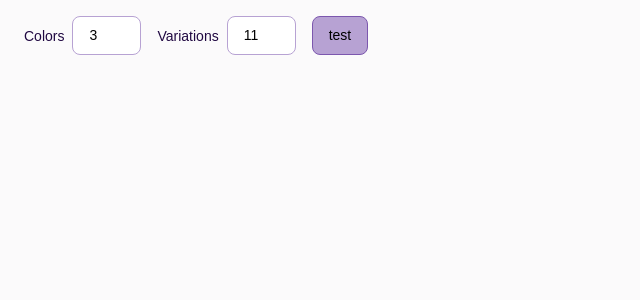
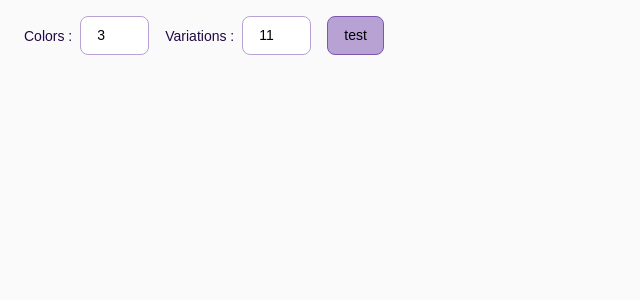
Before and after one commit to VanDenHendeSimon/color-palette, a Next.js app: page / in a window 1280 px wide. Shown: the top 300 px of the page, without its empty margins (0-640 px from the left). Built offline with nearby package versions, Linux system fonts and the light colour scheme.

Commit message:
: int label

```diff
--- a/components/NumericInput.tsx
+++ b/components/NumericInput.tsx
@@ -3,7 +3,7 @@ import React, { ChangeEvent, FormEvent } from 'react';
 export const NumericInput = ({ label, value, setter }: { label: string; value: number; setter: any }) => {
   return (
     <div className="c-numeric-input">
-      <label className="c-numeric-input__label" htmlFor="label">{label}</label>
+      <label className="c-numeric-input__label" htmlFor="label">{label} : </label>
       <input className="c-input c-numeric-input__input" type="number" name={label} id={label} value={value} onChange={(e : FormEvent) => {
         setter(Math.max(1, +(e.target as HTMLTextAreaElement).value));
       }} />
```
